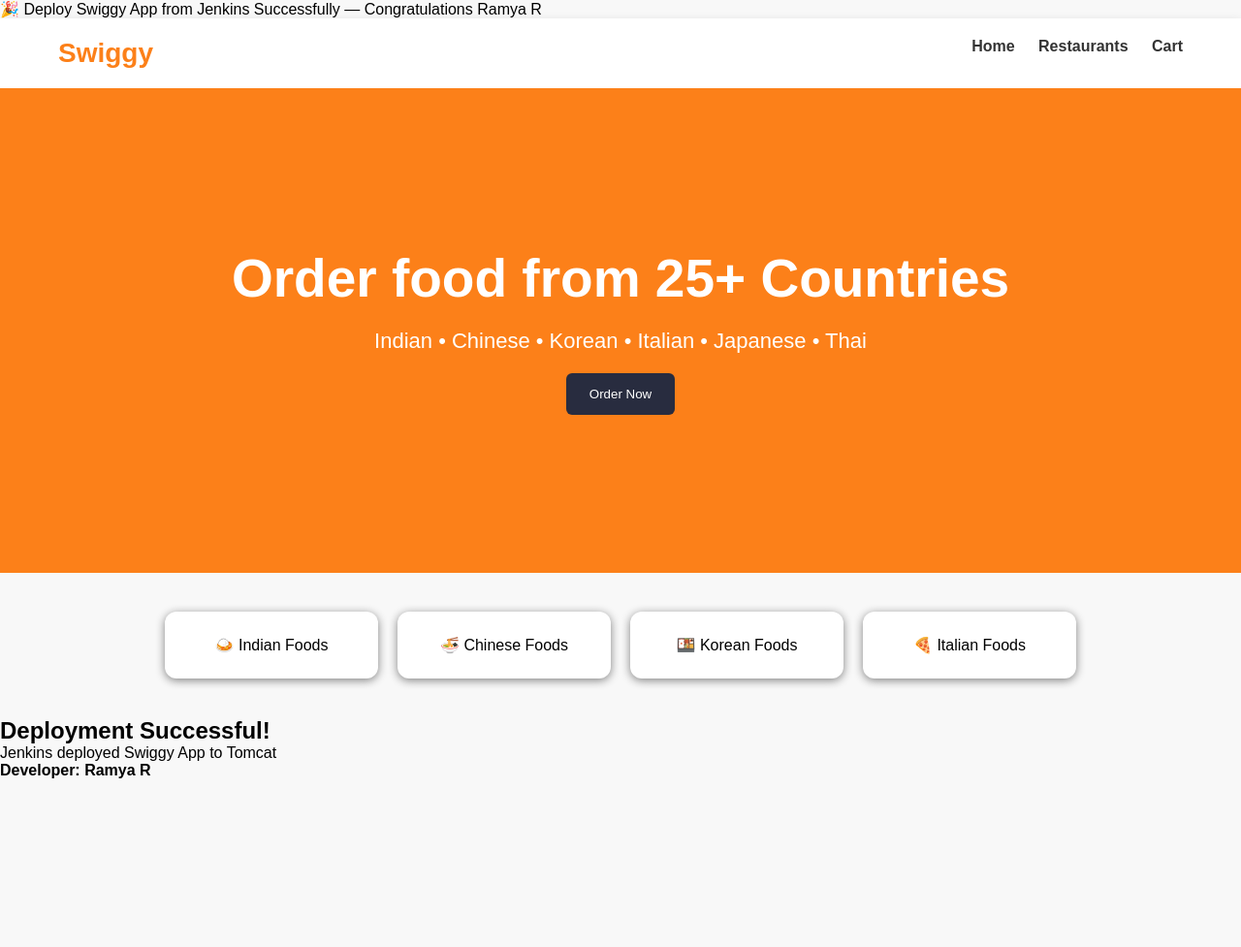
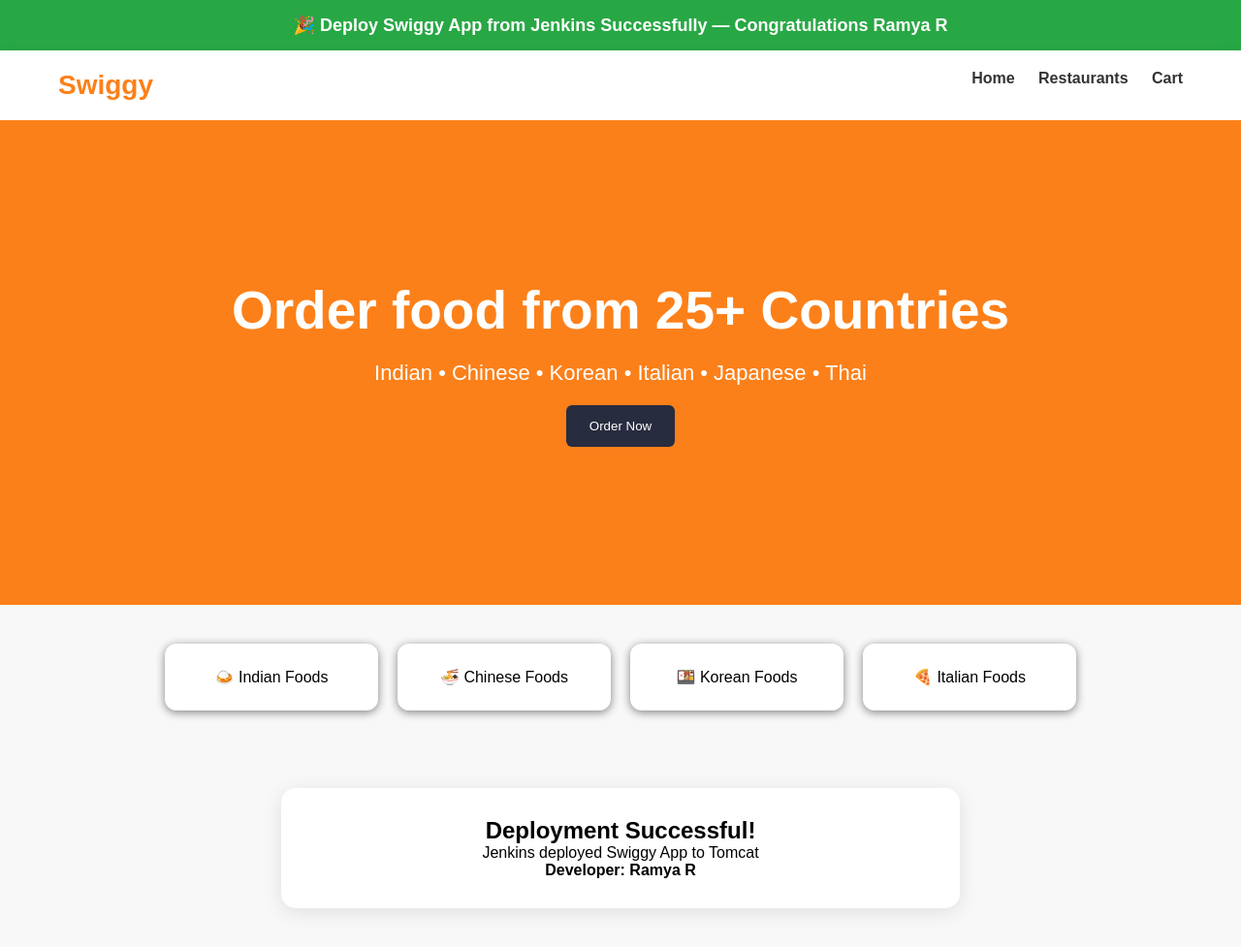
Before and after one commit to ramyamahendra332-sudo/my-swiggy-website, a plain HTML site: page src/main/webapp/index.html in a window 1280 px wide. Shown: the whole page at 97% size. Before the commit the page ends 804 px from the top, so only its background shows below. Drawn offline with Linux system fonts and the light colour scheme.

Commit message:
Update style.css

```diff
--- a/src/main/webapp/style.css
+++ b/src/main/webapp/style.css
@@ -145,3 +145,22 @@
 border-radius:10px;
 box-shadow:0 2px 8px gray;
 }
+
+.deploy-banner{
+background:#28a745;
+color:white;
+padding:15px;
+text-align:center;
+font-weight:bold;
+font-size:18px;
+}
+
+.success-box{
+background:white;
+width:700px;
+margin:40px auto;
+padding:30px;
+text-align:center;
+border-radius:15px;
+box-shadow:0 4px 20px rgba(0,0,0,.1);
+}
```
